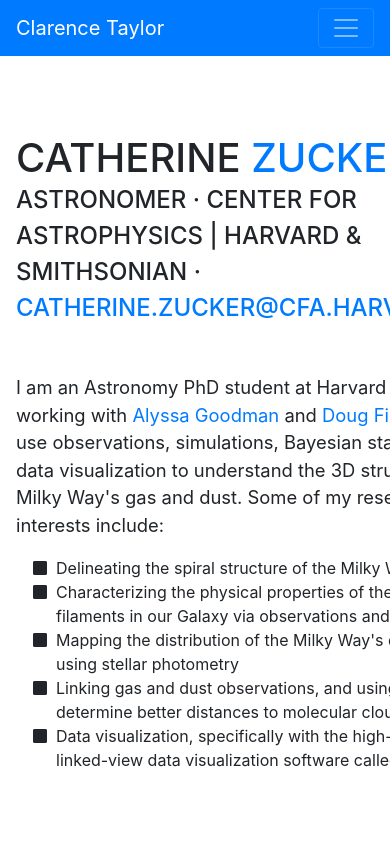
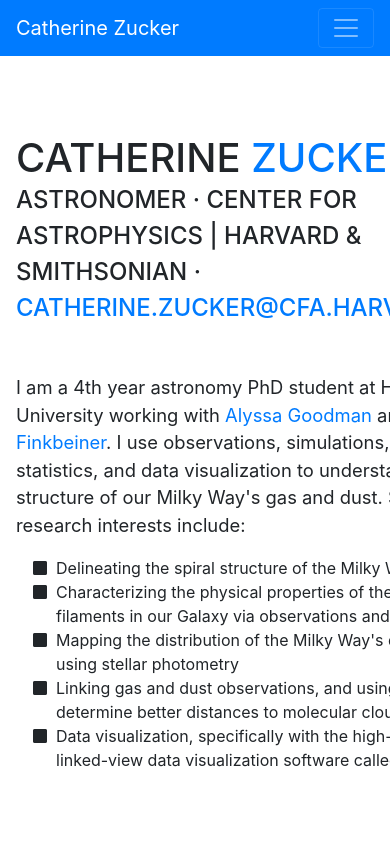
Before and after one commit to catherinezucker/catherinezucker.github.io, a website with bundled scripts: page index.html in a window 390 px wide. Shown: the top 844 px of the page. Built offline with nearby package versions, Linux system fonts and the light colour scheme; a web font is replaced by a local one.

Commit message:
introrevised1

```diff
--- a/index.html
+++ b/index.html
@@ -27,7 +27,7 @@
 
     <nav class="navbar navbar-expand-lg navbar-dark bg-primary fixed-top" id="sideNav">
       <a class="navbar-brand js-scroll-trigger" href="#page-top">
-        <span class="d-block d-lg-none">Clarence Taylor</span>
+        <span class="d-block d-lg-none">Catherine Zucker</span>
         <span class="d-none d-lg-block">
           <img class="img-fluid img-profile rounded-circle mx-auto mb-2" src="img/profile.jpg" alt="">
         </span>
@@ -69,7 +69,7 @@
           <div class="subheading mb-5">Astronomer · Center for Astrophysics &vert; Harvard & Smithsonian ·
             <a href="mailto:name@email.com">catherine.zucker@cfa.harvard.edu</a>
           </div>
-          <p class="lead mb-3">I am an Astronomy PhD student at Harvard University working with <a href="https://www.cfa.harvard.edu/~agoodman/">Alyssa Goodman</a> and <a href="https://faun.rc.fas.harvard.edu/nebel/dfink//">Doug Finkbeiner</a>. I use observations, simulations, Bayesian statistics, and data visualization to understand the 3D structure of our Milky Way's gas and dust. Some of my research interests include:</p>
+          <p class="lead mb-3">I am a 4th year astronomy PhD student at Harvard University working with <a href="https://www.cfa.harvard.edu/~agoodman/">Alyssa Goodman</a> and <a href="https://faun.rc.fas.harvard.edu/nebel/dfink//">Doug Finkbeiner</a>. I use observations, simulations, Bayesian statistics, and data visualization to understand the 3D structure of our Milky Way's gas and dust. Some of my research interests include:</p>
               <ul class="fa-ul mb-0">
             <li>
               <i class="fa-li fa fa-square"></i>
@@ -85,7 +85,7 @@
               Linking gas and dust observations, and using Gaia to determine better distances to molecular clouds</li>
             <li>
               <i class="fa-li fa fa-square"></i>
-              Data visualization, specifically with the high-dimensional linked-view data visualization software called <a href="glueviz.org">glue</a>.</li>
+              Data visualization, specifically with the high-dimensional linked-view data visualization software called <a href="http://glueviz.org">glue</a>.</li>
           </ul>
             </div>
         </div>
```
